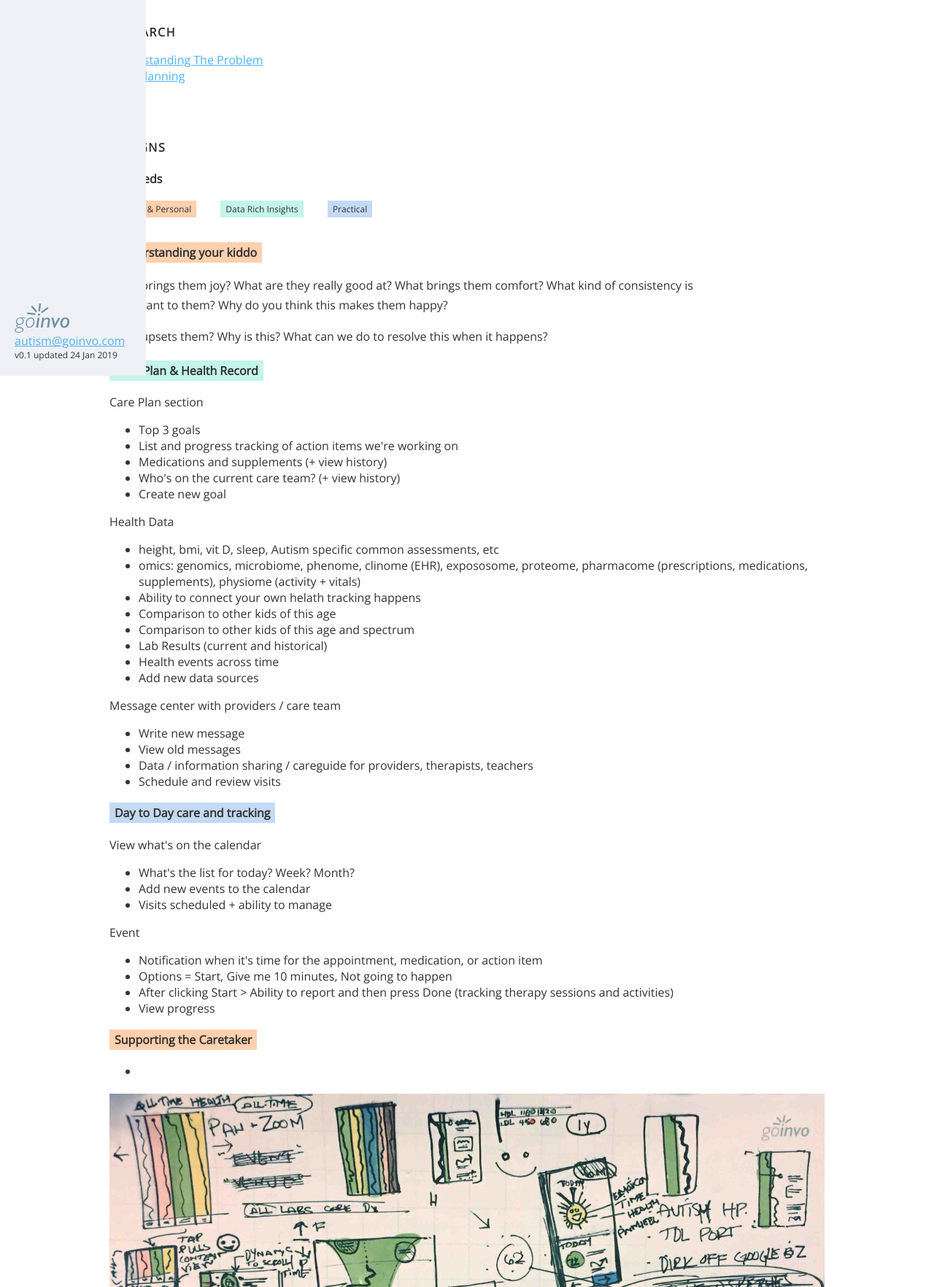
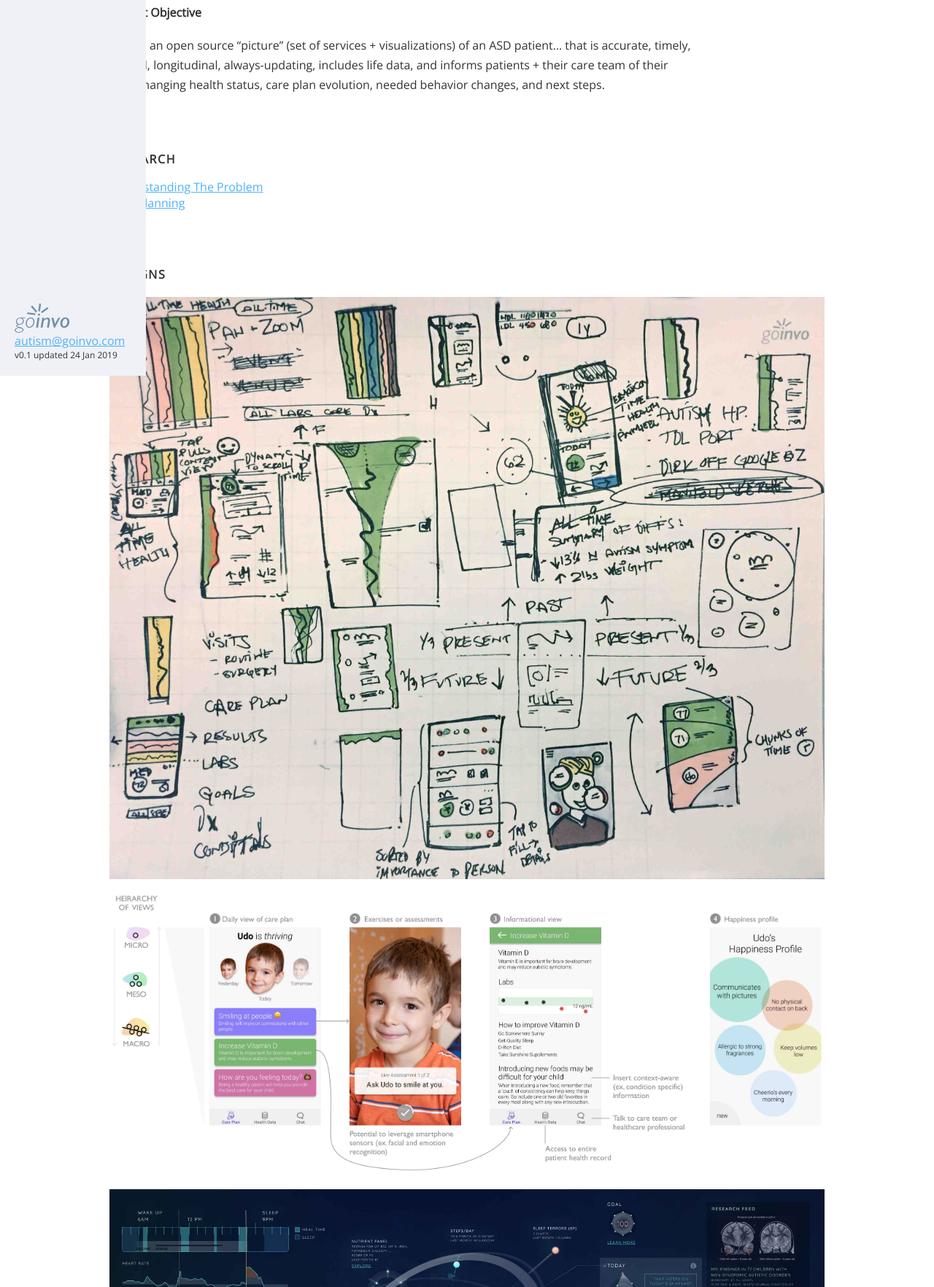
Before and after one commit to openAutism/openautism.github.io, a website: page index.html in a window 1280 px wide. Shown: the part 285-2049 px from the top of the page at 73% size. Drawn offline with nearby package versions, Linux system fonts and the light colour scheme.

Commit message:
update css

```diff
--- a/index.html
+++ b/index.html
@@ -33,7 +33,9 @@
 
   <div class="container" id="project">
     <h3>The Project</h3>
-    <p>Autism Spectrum Disorder (ASD)</p>
+    <p>Autism Health Picture creates a beautiful and actionable visual representation of an ASD patient's health status, designed to increase awareness of the individual's factors that can affect one's overall health</p>
+    <h4>Project Objective</h4>
+    <p>Design an open source “picture” (set of services + visualizations) of an ASD patient… that is accurate, timely, helpful, longitudinal, always-updating, includes life data, and informs patients + their care team of their ever-changing health status, care plan evolution, needed behavior changes, and next steps.</p>
   </div>
 
   <div class="container" id="research">
@@ -46,94 +48,6 @@
 
   <div class="container" id="design">
     <h3>Designs</h3>
-
-    <h4>UX Needs</h4>
-    <div class="labels">
-      <div class="label human">Human & Personal</div>
-      <div class="label data">Data Rich Insights</div>
-      <div class="label practical">Practical</div>
-    </div>
-
-    <div class="section">
-      <h4><span class="label human">Understanding your kiddo</span></h4>
-      <p>What brings them joy? What are they really good at? What brings them comfort? What kind of consistency is important to them? Why do you think this makes them happy?</p>
-      <p>What upsets them? Why is this? What can we do to resolve this when it happens?</p>
-    </div>
-
-    <div class="section">
-      <h4><span class="label data">Care Plan & Health Record</span></h4>
-
-      <div class="subsection">
-        <span>Care Plan section</span>
-        <ul>
-          <li>Top 3 goals</li>
-          <li>List and progress tracking of action items we're working on</li>
-          <li>Medications and supplements (+ view history)</li>
-          <li>Who's on the current care team? (+ view history)</li>
-          <li>Create new goal</li>
-        </ul>
-      </div>
-
-      <div class="subsection">
-        <span>Health Data</span>
-        <ul>
-          <li>height, bmi, vit D, sleep, Autism specific common assessments, etc</li>
-          <li>omics: genomics, microbiome, phenome, clinome (EHR), expososome, proteome, pharmacome (prescriptions, medications, supplements), physiome (activity + vitals)</li>
-          <li>Ability to connect your own helath tracking happens</li>
-          <li>Comparison to other kids of this age</li>
-          <li>Comparison to other kids of this age and spectrum</li>
-          <li>Lab Results (current and historical)</li>
-          <li>Health events across time</li>
-          <li>Add new data sources</li>
-        </ul>
-      </div>
-
-      <div class="subsection">
-        <span>Message center with providers / care team </span>
-        <ul>
-          <li>Write new message</li>
-          <li>View old messages</li>
-          <li>Data / information sharing / careguide for providers, therapists, teachers</li>
-          <li>Schedule and review visits</li>
-        </ul>
-      </div>
-
-    </div>
-
-    <div class="section">
-      <h4><span class="label practical">Day to Day care and tracking</span></h4>
-
-      <div class="subsection">
-        <span>View what's on the calendar</span>
-        <ul>
-          <li>What's the list for today? Week? Month?</li>
-          <li>Add new events to the calendar</li>
-          <li>Visits scheduled + ability to manage</li>
-        </ul>
-      </div>
-
-      <div class="subsection">
-        <span>Event</span>
-        <ul>
-          <li>Notification when it's time for the appointment, medication, or action item</li>
-          <li>Options = Start, Give me 10 minutes, Not going to happen</li>
-          <li>After clicking Start > Ability to report and then press Done (tracking therapy sessions and activities)</li>
-          <li>View progress</li>
-        </ul>
-      </div>
-    </div>
-
-    <div class="section">
-      <h4><span class="label human">Supporting the Caretaker</span></h4>
-
-      <div class="subsection">
-        <span></span>
-        <ul>
-          <li></li>
-        </ul>
-      </div>
-    </div>
-
     <img src="./images/autism_sketches.jpg" />
     <img src="./images/health_picture_autism_draft.jpg" />
     <img src="./images/autism_data_display_space.jpg" />
```
